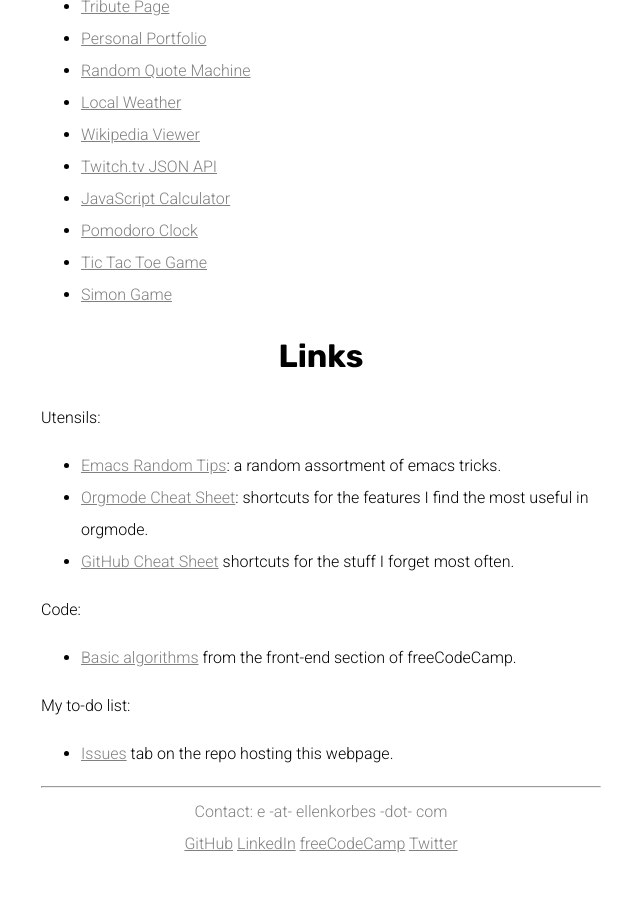
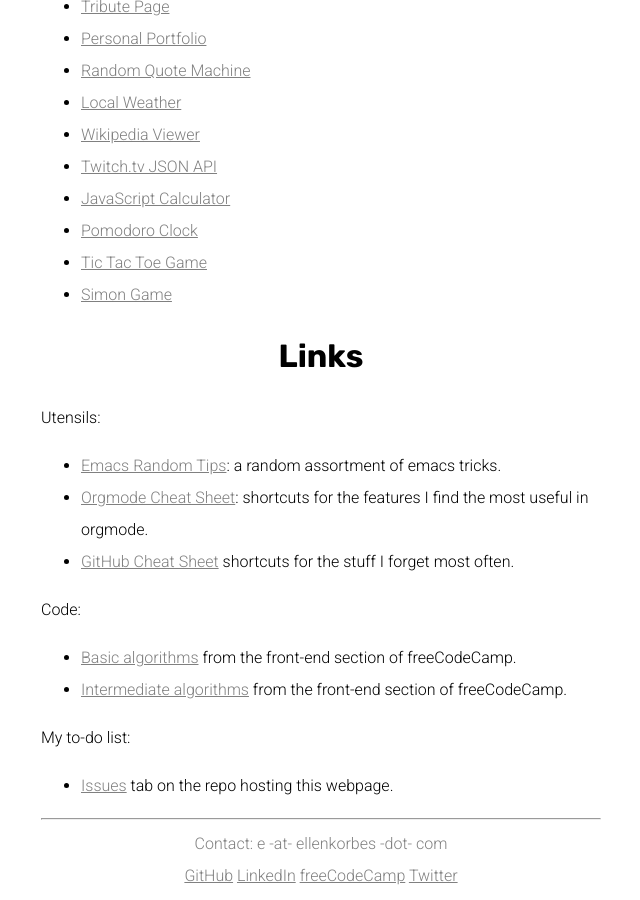
Before and after one commit to vkorbes/ellenkorbes.github.io, a Jekyll site: the page built from index.md, in a window 1280 px wide and 900 px high, scrolled down 7892 px. Shown: the whole window, without its empty margins (319-959 px from the left). Built offline with Jekyll 4.4.1, drawn with Linux system fonts in a browser that asks for light colours; before the commit the page ends 8760 px from its top, so only the background shows below that.

Commit message:
Added link for intermediate algorithms

```diff
--- a/_includes/ceres.md
+++ b/_includes/ceres.md
@@ -221,6 +221,7 @@ Utensils:
 Code:
 
 - [Basic algorithms](https://github.com/ellenkorbes/ellenkorbes.github.io/tree/master/learning/freecodecamp/front_end/02_basic_algorithms) from the front-end section of freeCodeCamp.
+- [Intermediate algorithms](https://github.com/ellenkorbes/ellenkorbes.github.io/tree/master/learning/freecodecamp/front_end/04_intermediate_algorithms) from the front-end section of freeCodeCamp.
 
 My to-do list:
 
```
